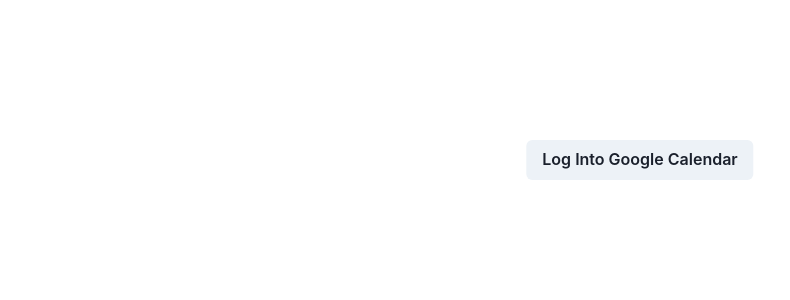
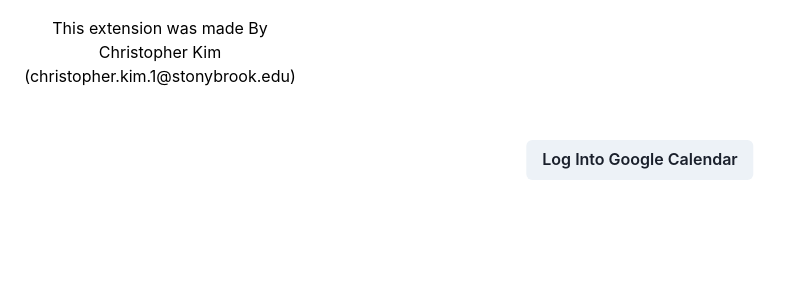
Before and after one commit to pschlette/SubItUp-Google-Calendar-Integration, a React (Create React App) app: page / in a window 1280 px wide. Shown: the top 300 px of the page, without its empty margins (0-790 px from the left). Built offline with nearby package versions, Linux system fonts and the light colour scheme; the HTML template or start-up script is replaced by a standard one.

Commit message:
Added credit line at bottom

```diff
--- a/src/App.tsx
+++ b/src/App.tsx
@@ -234,6 +234,7 @@
   return (
     <div className="App">
       {MainApp()}
+      <Text>{"This extension was made By Christopher Kim (christopher.kim.1@stonybrook.edu)"}</Text>
     </div>
   );
 }
```
